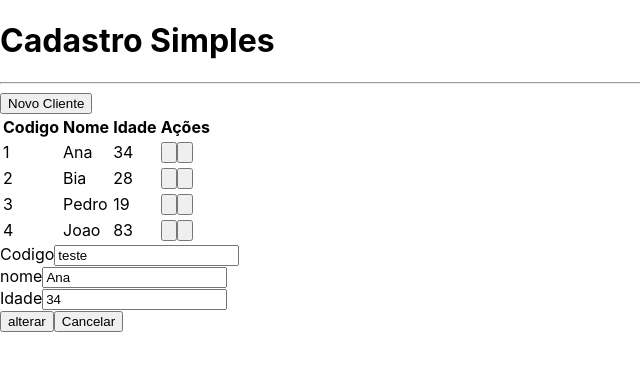
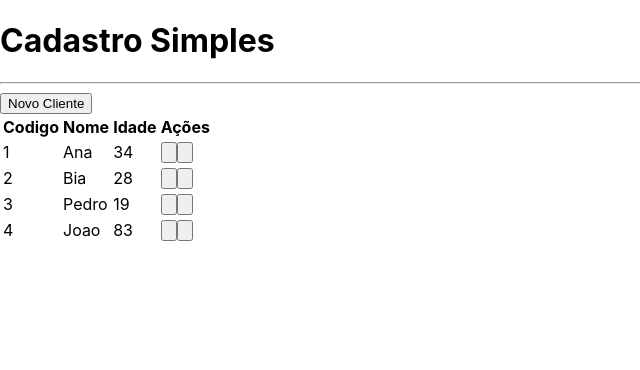
Before and after one commit to Pedro-imbriani-clear/registration-project-react, a Next.js app in the folder next-crud/: page / in a window 1280 px wide. Shown: the top 370 px of the page, without its empty margins (0-640 px from the left). Built offline with nearby package versions, Linux system fonts and the light colour scheme.

Commit message:
switching between table and form

```diff
--- a/next-crud/components/Botao.tsx
+++ b/next-crud/components/Botao.tsx
@@ -2,12 +2,13 @@ interface BotaoProps{
     cor?: 'green' | 'blue ' | 'gray'
     children:any
     className?:string
+    onclick?:()=>void
 }
 
 export default function Botao(props:BotaoProps){
     const cor = props.cor ?? "gray"
     return(
-        <button className={`
+        <button onClick={props.onclick} className={`
         bg-gradient-to-r from-${cor}-400 to-${cor}-700
         text-white px-4 py-2 rounded-md
         ${props.className}
--- a/next-crud/components/Formulario.tsx
+++ b/next-crud/components/Formulario.tsx
@@ -5,6 +5,8 @@ import Entrada from "./Entrada";
 
 interface FormularioProps {
     cliente: Cliente
+    clienteMudou?:(cliente:Cliente) => void
+    cancelado?:() => void
 }
 
 export default function Formulario(props: FormularioProps) {
@@ -33,10 +35,11 @@ export default function Formulario(props: FormularioProps) {
                 valorMudou={setIdade}
             />
             <div className="flex justify-end mt-7">
-                <Botao cor="blue " className="mr-2">
+                <Botao cor="blue " className="mr-2"
+                onclick={() => props.clienteMudou?.(new Cliente(nome,idade,id))}>
                     {id? 'alterar' : 'salvar'}
                 </Botao>
-                <Botao>
+                <Botao onclick={props.cancelado}>
                     Cancelar
                 </Botao>
             </div>
--- a/next-crud/pages/index.tsx
+++ b/next-crud/pages/index.tsx
@@ -1,3 +1,4 @@
+import { useState } from "react";
 import Botao from "../components/Botao";
 import Formulario from "../components/Formulario";
 import Layout from "../components/Layout";
@@ -5,19 +6,22 @@ import Tabela from "../components/Tabela";
 import Cliente from "../core/Cliente";
 
 export default function Home() {
-  const clientes=[
+  const clientes = [
     new Cliente('Ana', 34, '1'),
     new Cliente('Bia', 28, '2'),
     new Cliente('Pedro', 19, '3'),
     new Cliente('Joao', 83, '4')
   ]
-  function clienteSelecionado(cliente:Cliente){
+  function clienteSelecionado(cliente: Cliente) {
 
   }
-  function clienteExcluido(cliente:Cliente){
+  function clienteExcluido(cliente: Cliente) {
 
   }
-
+  function salvarCliente(cliente: Cliente){
+    console.log(cliente)
+  }
+  const [visivel, setVisivel] = useState<'tabela' | 'form'>('tabela')
   return (
     <div className={`
       flex h-screen justify-center items-center
@@ -25,14 +29,28 @@ export default function Home() {
       text-white
     `}>
       <Layout titulo="Cadastro Simples">
+        {visivel === 'tabela' ? (
+          <>
             <div className="flex justify-end">
-    <Botao className="mb-4">Novo Cliente</Botao>
+              <Botao className="mb-4"
+              onclick={()=> setVisivel('form')}>
+                Novo Cliente
+              </Botao>
             </div>
             <Tabela clientes={clientes}
               clienteSelecionado={clienteSelecionado}
               clienteExcluido={clienteExcluido}
             />
-    <Formulario cliente={clientes[0]}></Formulario>
+          </>
+        ) : (
+
+          <Formulario
+          cliente={clientes[0]}
+          clienteMudou={salvarCliente}
+          cancelado={()=> setVisivel('tabela')}
+          />
+        )}
+
       </Layout>
     </div>
   )
```
Lines whose indentation alone changed are shown as unchanged.
